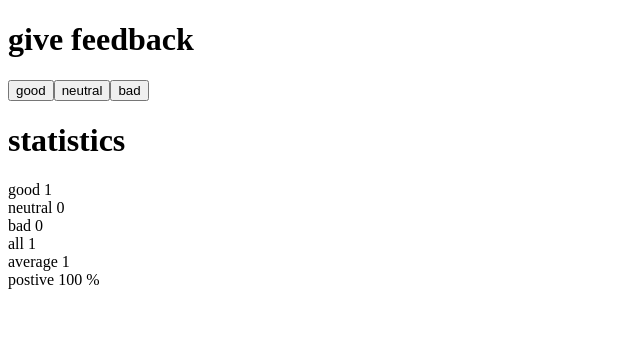
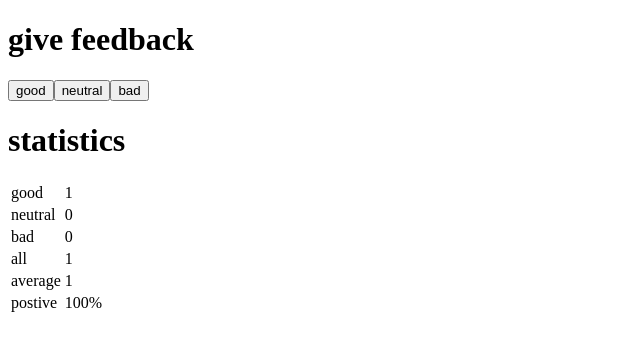
Before and after one commit to GonzalezNacho/FullStackOpen2022, a React (Vite) app in the folder part1/unicafe/: page / in a window 1280 px wide. Both pictures are taken after a click on the button "good". Shown: the top 350 px of the page, without its empty margins (0-640 px from the left). Built offline with nearby package versions, Linux system fonts and the light colour scheme.

Commit message:
Ex 1.11 - Part 1

```diff
--- a/part1/unicafe/src/App.jsx
+++ b/part1/unicafe/src/App.jsx
@@ -1,7 +1,7 @@
 import { useState } from 'react'
 
 const Button = ({onClick,text}) => <button onClick={onClick}>{text}</button>
-const StatisticLine = ({text, value, p =''}) => <>{text} {value} {p}<br/></>
+const StatisticLine = ({text, value, p =''}) => <tr><td>{text}</td><td>{value}{p}</td></tr>
 const Statistics = ({statistics}) => {
   const total = statistics.bad + statistics.neutral + statistics.good;
   const noClicks = total == 0;
@@ -12,14 +12,16 @@ const Statistics = ({statistics}) => {
     noClicks ?
       <p>No feedback given</p>
       :
-      <p>
+      <table>
+        <tbody>
           <StatisticLine text='good' value={statistics.good} />
           <StatisticLine text='neutral' value={statistics.neutral} />
           <StatisticLine text='bad' value={statistics.bad} />
           <StatisticLine text='all' value={total} />
           <StatisticLine text='average' value={average}/>
           <StatisticLine text='postive' value={positive} p='%'/>
-      </p>
+        </tbody>
+      </table>
   )
 }
 
```
Lines whose indentation alone changed are shown as unchanged.
